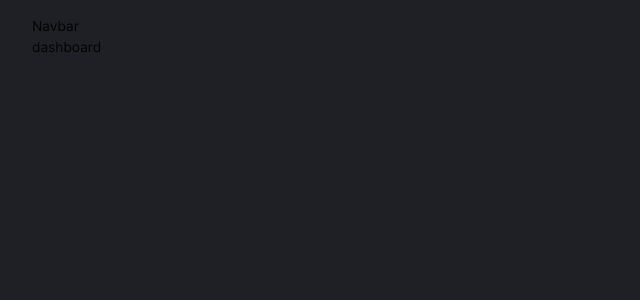
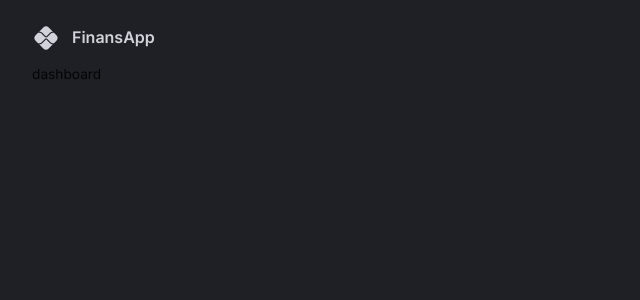
Before and after one commit to DevMartius/finansApp, a React (Vite) app: page / in a window 1280 px wide. Shown: the top 300 px of the page, without its empty margins (0-640 px from the left). Built offline with nearby package versions, Linux system fonts and the light colour scheme.

Commit message:
add logo

```diff
--- a/src/scenes/navbar/index.tsx
+++ b/src/scenes/navbar/index.tsx
@@ -1,20 +1,23 @@
 import { useState } from "react";
 import { Link } from "react-router-dom";
 import { Box, Typography, useTheme } from "@mui/material";
+
+import FlexBetween from "@/components/FlexBetween";
+import PixIcon from '@mui/icons-material/Pix';
 
 type Props = {}
 
 const Navbar = (props: Props) => {
   const { palette } = useTheme();
+  const [selected, setSelected] = useState("dashboard");
 
   return (
-    <Box
-      display="flex"
-      alignItems="center"
-      justifyContent="space-between"
-    >
-      Navbar
-    </Box>
+    <FlexBetween mb="0.25rem" p="0.5rem 0rem" color={ palette.grey[300] }>
+      <FlexBetween gap="0.75rem">
+        <PixIcon sx={{ fontSize: "28px" }} />
+        <Typography variant="h4" fontSize="16px">FinansApp</Typography>
+      </FlexBetween>
+    </FlexBetween>
   );
 };
 
```
